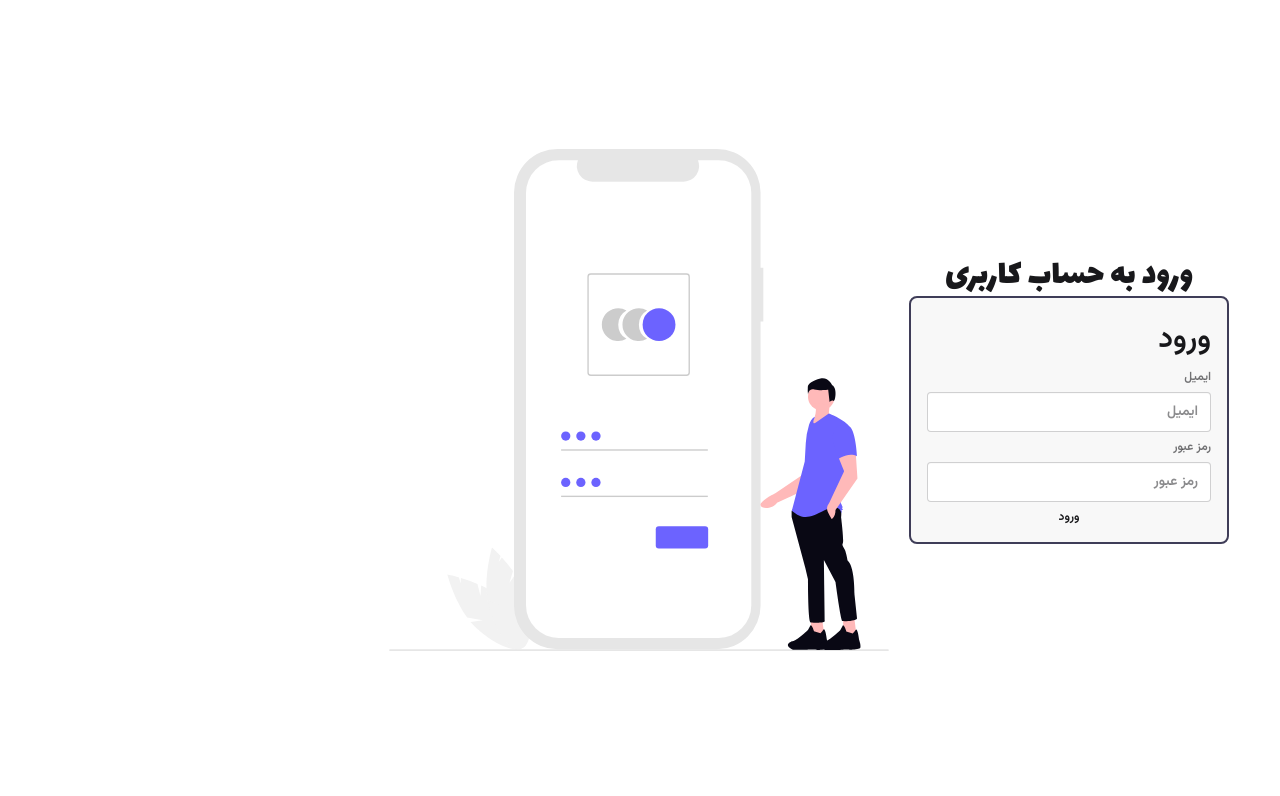
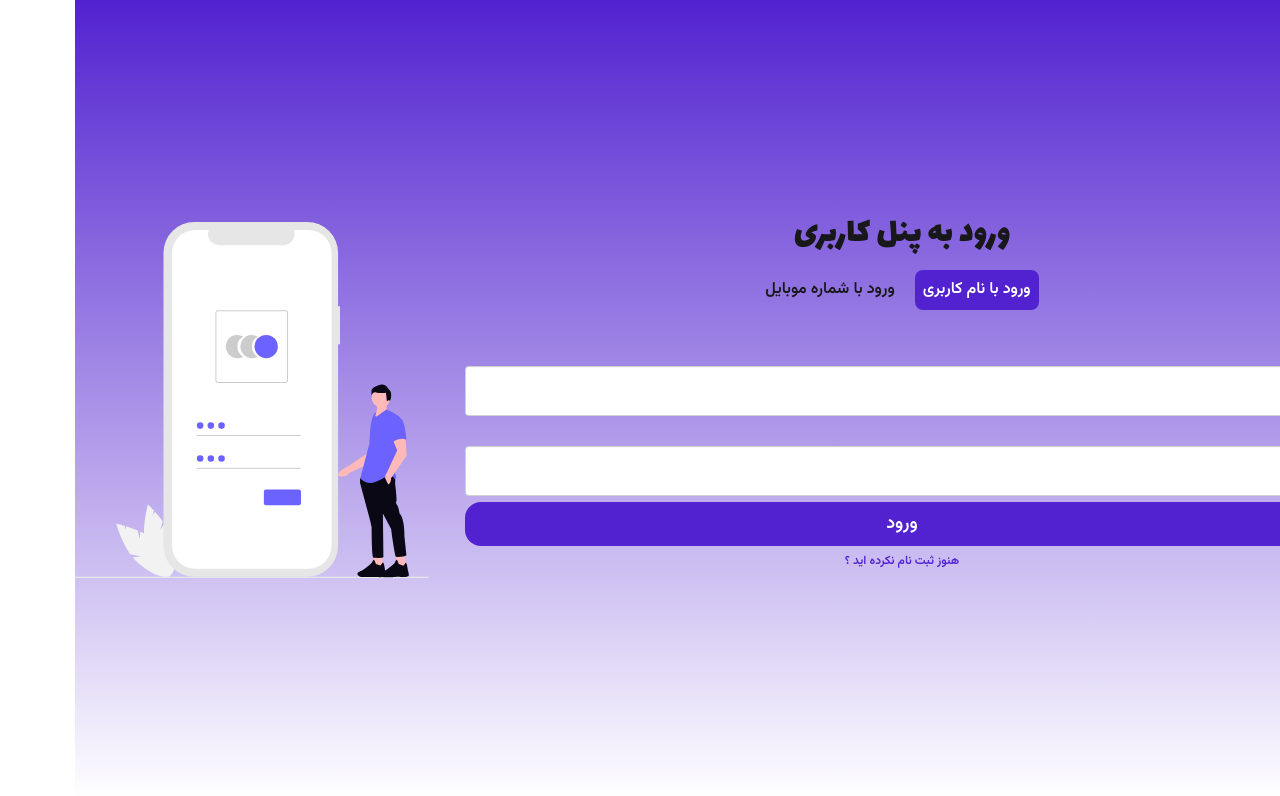
Before and after one commit to amir-rafigh/Contact-Management, a Next.js app: page /auth/login in a window 1280 px wide. Shown: the top 796 px of the page. Built offline with nearby package versions, Linux system fonts and the light colour scheme.

Commit message:
start the login page 2025/09/13 11:05AM

```diff
--- a/app/auth/login/page.js
+++ b/app/auth/login/page.js
@@ -1,32 +1,37 @@
 import Image from "next/image";
+import Link from "next/link";
 
 export default function Login() {
   return (
-    <div className="login_container flex justify-center items-center gap-5">
+    <div className="login_container flex justify-center bg-gradient-to-b from-[#5222d0] to-transparent items-center gap-5 w-full h-full">
 
-      <div className="mobile_container">
+      <div className="mobile_container w-full">
+
         <div className="title text-center lalezar text-4xl">
-          <h1>ورود به حساب کاربری</h1>
+          <h1>ورود به پنل کاربری</h1>
         </div>
 
-        <form action="" className="fieldset bg-base-200 border-[#3f3d58]  rounded-box w-xs border-2 p-4">
+        <div className="login_method flex justify-center gap-5 my-4 px-4">
+          <button className="bg-[#5222d0] text-white p-2 rounded-lg">ورود با نام کاربری</button>
+          <button className="">ورود با شماره موبایل</button>
+        </div>
 
+        <form action="" className="fieldset rounded-box p-4">
 
-            <legend className="fieldset-legend text-3xl">ورود </legend>
+            <label className="label t">ایمیل</label>
+            <input type="email" className="input w-full py-6" name="email" placeholder="ایمیل"  />
+            <label className="label">رمز عبور</label>
+            <input type="password" className="input w-full py-6" name="password" placeholder="رمز عبور"/>
 
-            <label className="label">ایمیل</label>
-            <input type="email" className="input" name="email" placeholder="ایمیل"  />
-            <label className="label">رمز عبور</label>
-            <input type="password" className="input" name="password" placeholder="رمز عبور"/>
-
-            <button>ورود </button>
-
-
+            <button className="p-2 rounded-2xl bg-[#5222d0] text-white text-lg ">ورود </button>
+            <Link href="/auth/register">
+              <p className="text-center text-[#5222d0]">هنوز ثبت نام نکرده اید ؟</p>
+            </Link>
 
         </form>
 
       </div>
-      <div className="desktop_container">
+      <div className="desktop_container hidden sm:block">
         <Image
         src="/image/undraw_access-account_aydp (2).svg"
         width={500}
--- a/app/auth/register/page.js
+++ b/app/auth/register/page.js
@@ -5,6 +5,7 @@ import registerAction from "./registeraction";
 import { ToastContainer, toast } from 'react-toastify';
 import { useFormStatus } from "react-dom";
 import { useRouter } from "next/navigation";
+import Link from "next/link";
 const initialState = {error:null , message:"" , values:null}
 
 export default function Register() {
@@ -23,7 +24,7 @@ export default function Register() {
 
 
   return (
-    <div className="register_container flex  justify-center align-items-center">
+    <div className="register_container bg-gradient-to-b from-[#5222d0] to-transparent flex  justify-center align-items-center h-full w-full">
 
       <div className="mobile_container flex flex-col h-full justify-center gap-5">
         <div className="title text-center lalezar text-4xl">
@@ -54,6 +55,7 @@ export default function Register() {
             <input type="password" className="input" name="rePassword" placeholder="تکرار رمز عبور" defaultValue={state.values?.rePassword||""}/>
 
             <Submisson/>
+            <p className="text-center">قبلا ثبت نام انجام داده اید ؟ <Link href="/auth/login"><span className="text-[#5222d0]  text-sm">وارد شوید</span></Link></p>
         </form>
       </div>
 
--- a/app/page.js
+++ b/app/page.js
@@ -4,7 +4,7 @@ import Link from "next/link";
 export default function Home() {
   return (
 
-    <div className="Container_Contact_home flex flex-col h-full">
+    <div className="Container_Contact_home bg-gradient-to-b from-[#5222d0] to-transparent flex flex-col h-full w-full">
 
     <div className="Contact_home flex flex-col flex-1  justify-center items-center">
         <h1 className=" text-center text-3xl p-0.5 md:text-5xl">مدیریت ساده و امن مخاطبین شما </h1>
```
